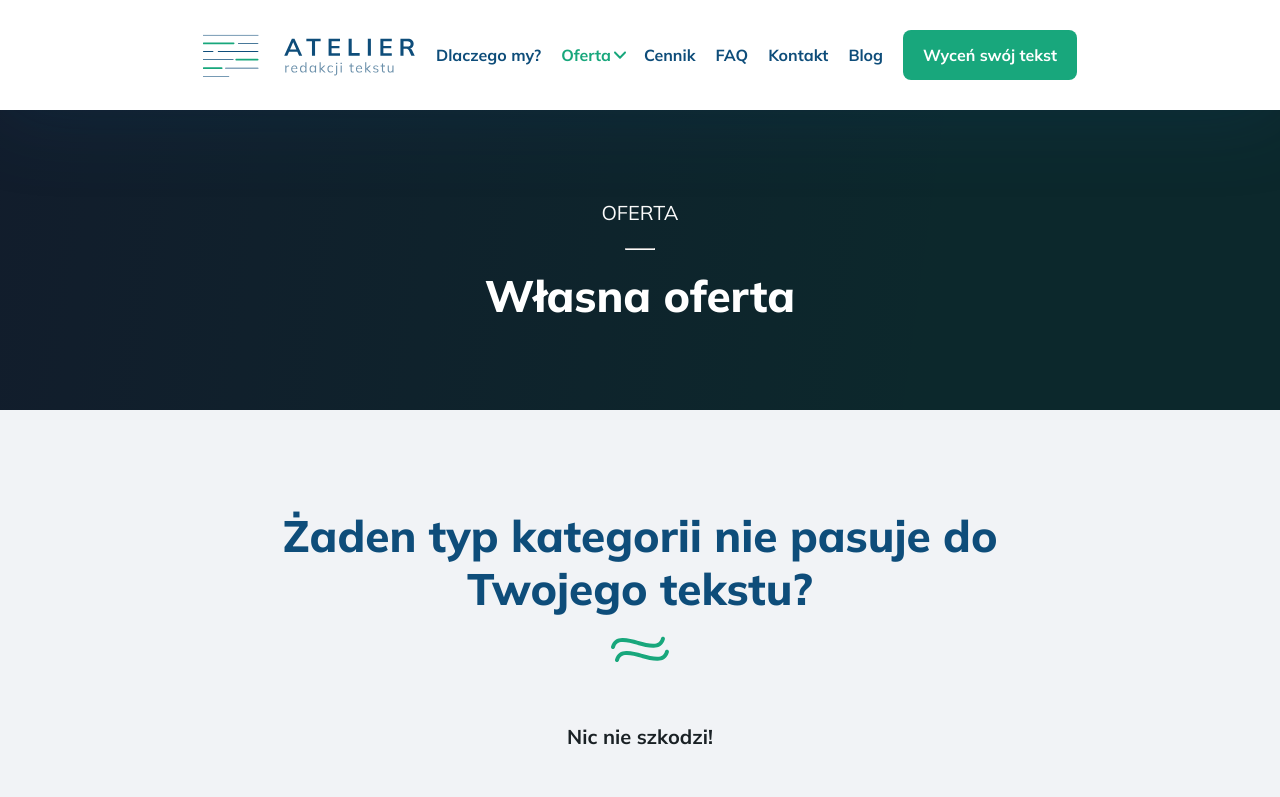
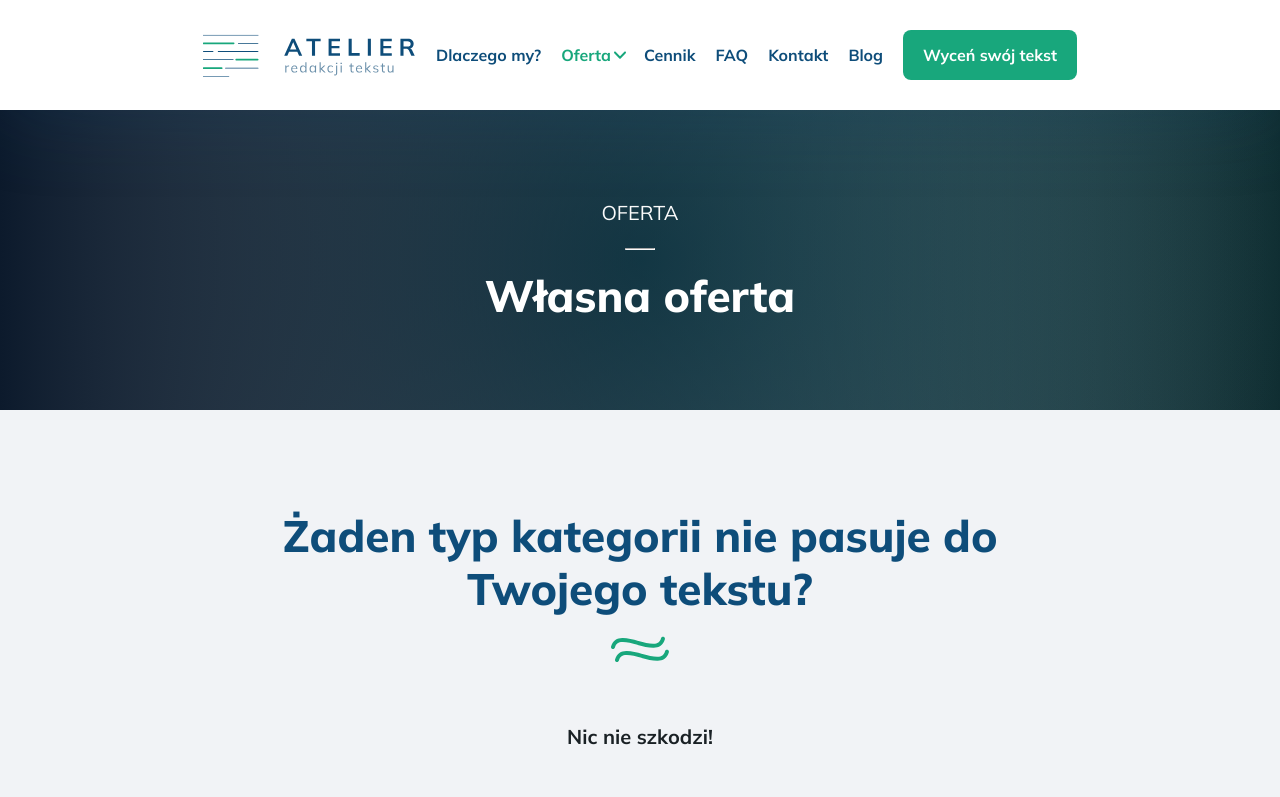
Before and after one commit to szymekSKKJ/atelier_redakcji, a Next.js app: page /offer/inne-teksty in a window 1280 px wide. Shown: the top 797 px of the page. Built offline with nearby package versions, Linux system fonts and the light colour scheme.

Commit message:
Changed gradient in section27

```diff
--- a/src/components/sections/Section27/styles.module.scss
+++ b/src/components/sections/Section27/styles.module.scss
@@ -2,9 +2,9 @@
   header {
     width: 100%;
     height: 300px;
-    background: linear-gradient(98deg, rgba(26, 12, 44, 0.4) 0%, rgba(150, 59, 141, 0) 73.75%),
-      radial-gradient(164% 81% at 54.86% 0%, rgba(12, 40, 44, 0.3) 0%, rgba(83, 146, 155, 0) 78.78%),
-      linear-gradient(90deg, #0c282c 36.39%, rgba(95, 162, 171, 0) 100%), #0c282c;
+    background: linear-gradient(90deg, #0c1a2c, #5f8eab00), radial-gradient(circle at 50%, rgb(25, 82, 90), rgba(83, 151, 155, 0.05)),
+      linear-gradient(90deg, #53929b00, #0c282c);
+
     display: flex;
     flex-direction: column;
     align-items: center;
--- a/src/components/sections/Section9/Section9.tsx
+++ b/src/components/sections/Section9/Section9.tsx
@@ -2,6 +2,7 @@ import styles from "./styles.module.scss";
 import CurvedLines from "@/design/CurvedLines/CurvedLines";
 import BlogArticlesBrief from "@/components/BlogArticlesBrief/BlogArticlesBrief";
 import getBlogArticlesBrief from "@/api/blog/getBlogArticlesBrief";
+import Link from "next/link";
 
 interface componentProps {
   type?: "landing page" | "blog";
```
